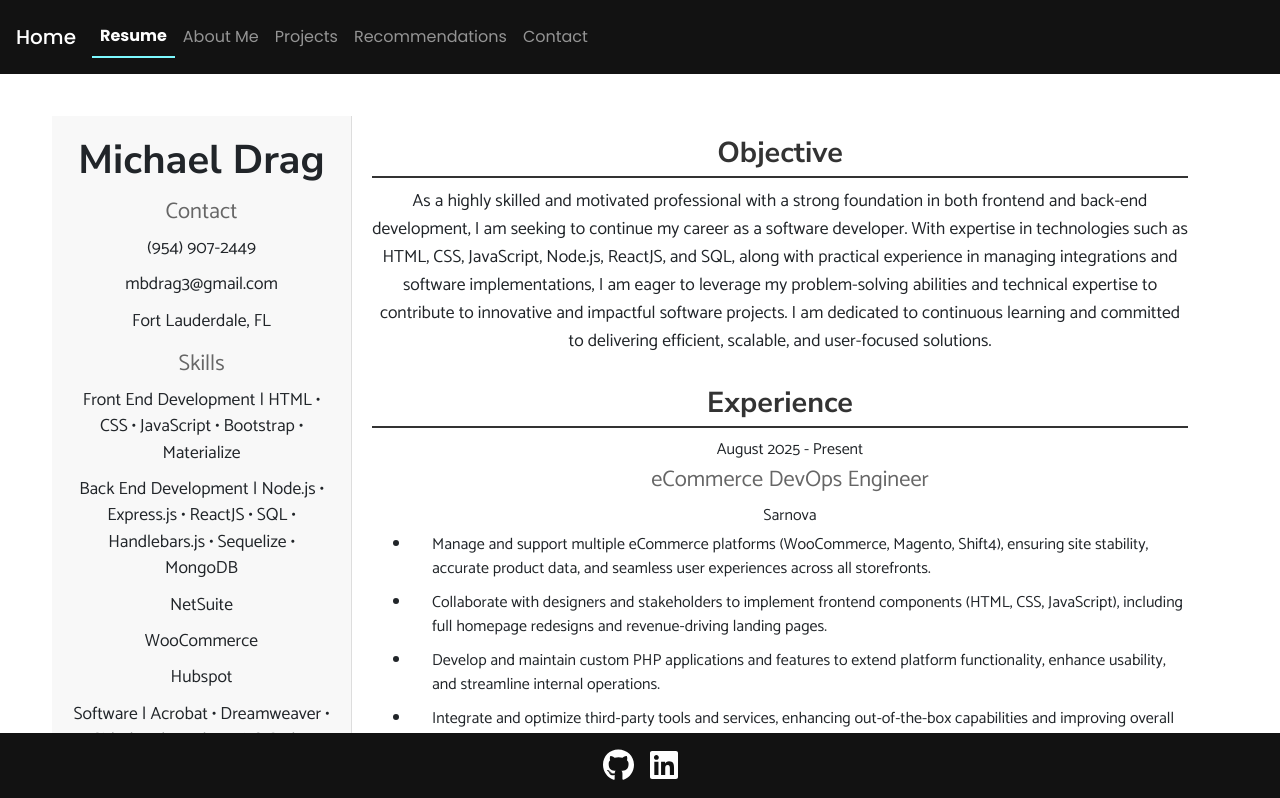
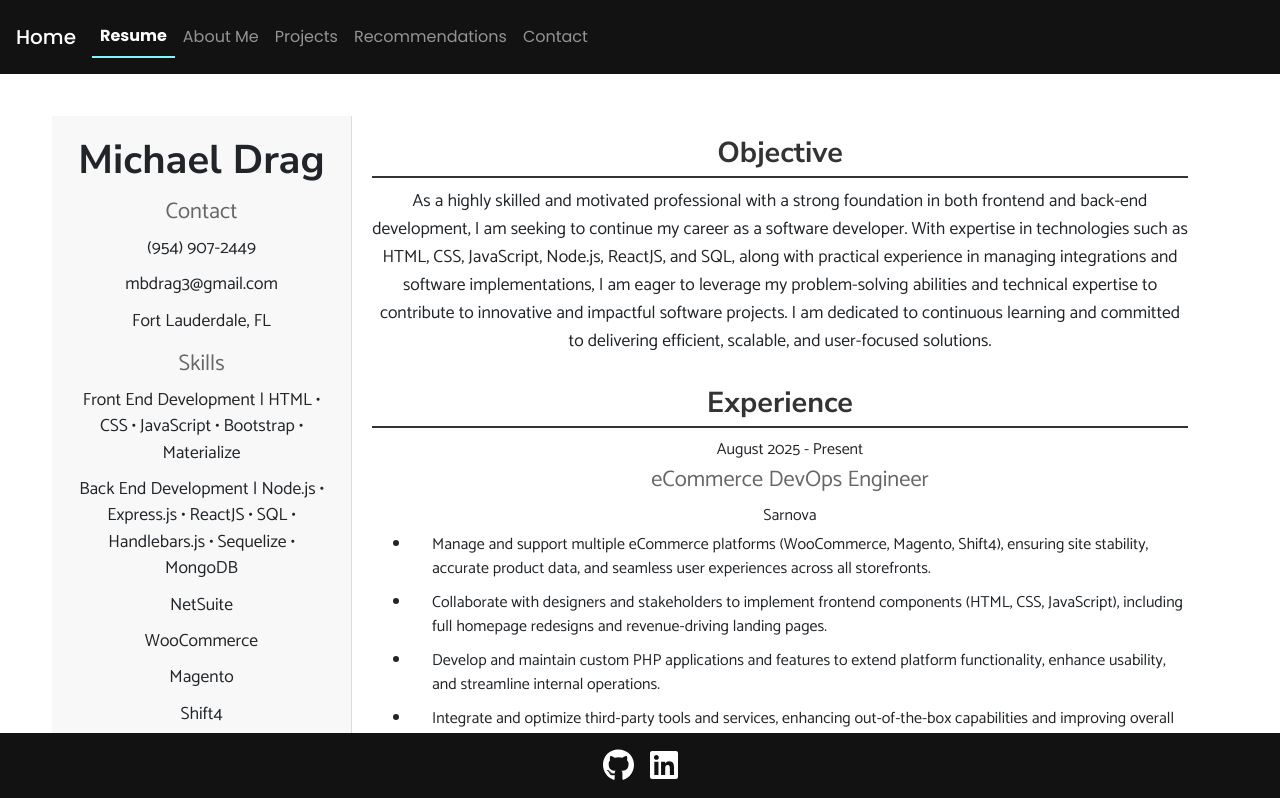
Before and after one commit to mbdrag3/my-portfolio, a React (Vite) app: page /app/resume in a window 1280 px wide. Shown: the top 798 px of the page. Built offline with nearby package versions, Linux system fonts and the light colour scheme.

Commit message:
updated skills

```diff
--- a/src/components/pages/Resume.jsx
+++ b/src/components/pages/Resume.jsx
@@ -115,6 +115,9 @@ function Resume() {
                         <li>Back End Development | Node.js • Express.js • ReactJS • SQL • Handlebars.js • Sequelize • MongoDB</li>
                         <li>NetSuite</li>
                         <li>WooCommerce</li>
+                        <li>Magento</li>
+                        <li>Shift4</li>
+                        <li>Figma</li>
                         <li>Hubspot</li>
                         <li>Software | Acrobat • Dreamweaver • Github • Photoshop • VS Code • Trello</li>
                         <li>Microsoft Office</li>
```
